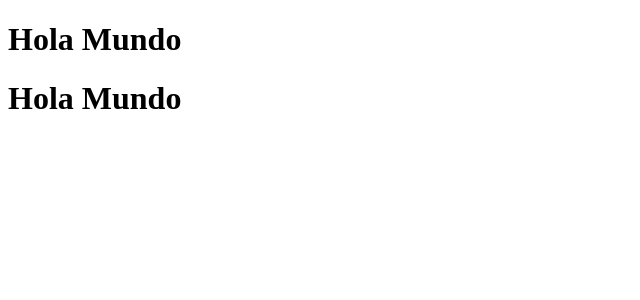
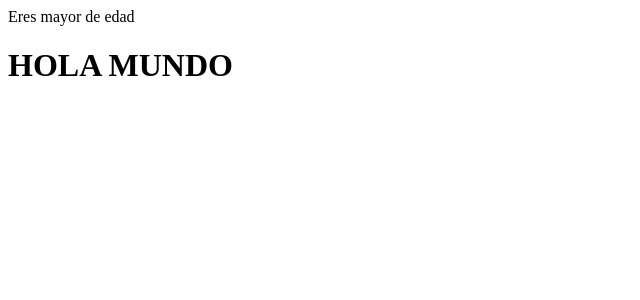
Before and after one commit to Gabulon/Citas-react, a React (Vite) app: page / in a window 1280 px wide. Shown: the top 300 px of the page, without its empty margins (0-640 px from the left). Built offline with nearby package versions, Linux system fonts and the light colour scheme.

Commit message:
JavaScript en HTML con JSX

```diff
--- a/src/App.jsx
+++ b/src/App.jsx
@@ -1,12 +1,20 @@
 function App() {
+
+  // const sumar = () => {
+  //   const numero=5;
+  //   if(numero>5){
+  //     console.log("si es mayor");
+  //   }else{
+  //     console.log('No es mayor');
+  //   }
+  // }
+  const edad =18;
 
   return (
     <>
+    {edad>= 18 ? 'Eres mayor de edad' : 'No eres mayor de edad'}
     <div className='App'>
-      <h1>Hola Mundo</h1>
-    </div>
-    <div className='App'>
-      <h1>Hola Mundo</h1>
+      <h1>{'Hola Mundo'.toUpperCase()}</h1>
     </div>
     </>
   )
```
